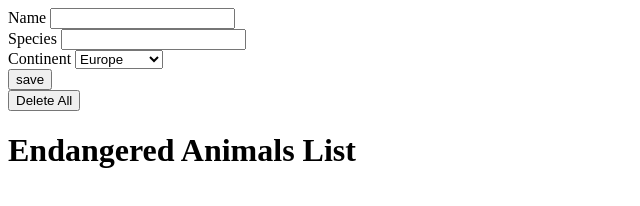
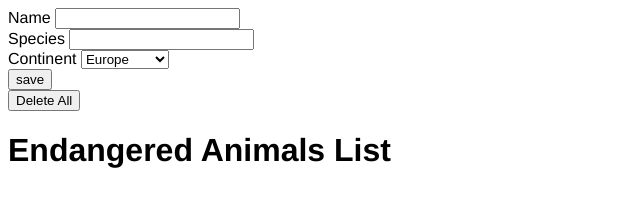
Before and after one commit to neilmcdonagh1985/animal_list_app, a plain HTML site: page index.html in a window 1280 px wide. Shown: the whole page, without its empty margins (0-640 px from the left). Drawn offline with Linux system fonts and the light colour scheme.

Commit message:
css file added

```diff
--- /dev/null
+++ b/css/main.css
@@ -0,0 +1,3 @@
+body {
+  font-family: helvetica;
+}
--- a/index.html
+++ b/index.html
@@ -3,6 +3,7 @@
   <head>
     <meta charset="utf-8">
     <title>Endangered Animals App</title>
+    <link rel="stylesheet" href="css/main.css">
     <script src="js/app.js">
 
     </script>
```
